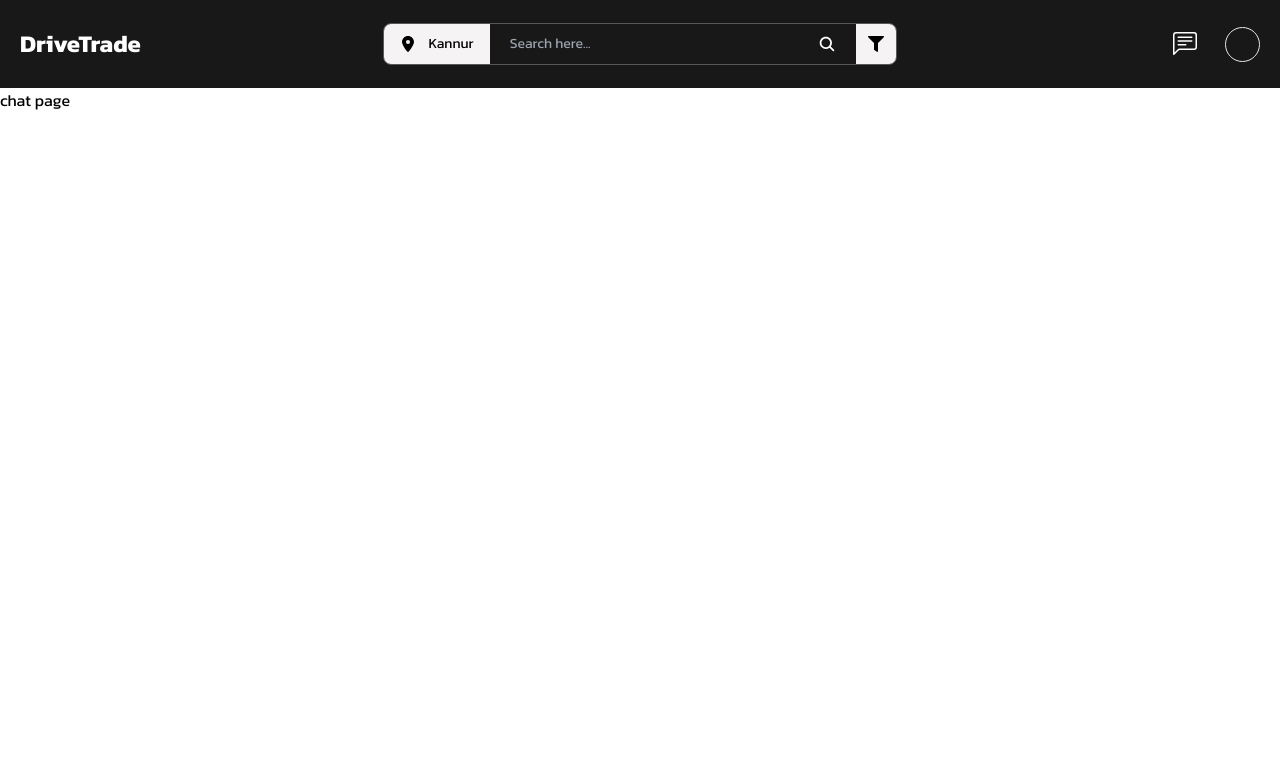
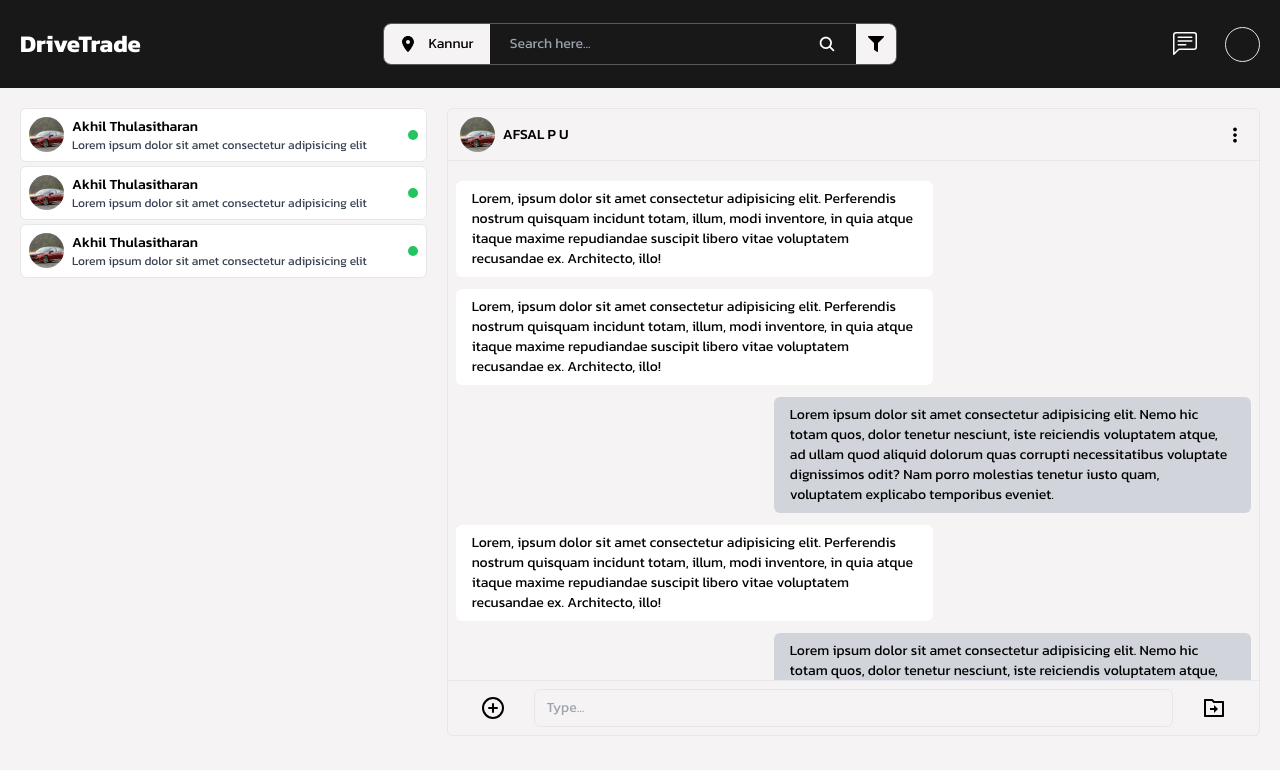
Before and after one commit to afsal-p-u/drive-trade, a React (Vite) app in the folder user/: page /chat in a window 1280 px wide. Shown: the top 770 px of the page. Built offline with nearby package versions, Linux system fonts and the light colour scheme.

Commit message:
chat page added & some design issues left / v1

```diff
--- /dev/null
+++ b/user/src/components/chat/ChatMessage.tsx
@@ -0,0 +1,34 @@
+import React from 'react'
+
+const ChatMessage = ({ incoming }: { incoming: boolean }) => {
+  return (
+    <>
+        {incoming ? (
+        <div className="flex justify-start">
+            <div className="incoming bg-white px-4 py-2 rounded-md w-[60%]">
+              <p className="text-sm">
+                Lorem, ipsum dolor sit amet consectetur adipisicing elit.
+                Perferendis nostrum quisquam incidunt totam, illum, modi
+                inventore, in quia atque itaque maxime repudiandae suscipit
+                libero vitae voluptatem recusandae ex. Architecto, illo!
+              </p>
+            </div>
+          </div>
+        ) : (
+            <div className="flex justify-end">
+                <div className="outgoing bg-gray-300 px-4 py-2 rounded-md w-[60%]">
+                  <p className="text-sm">
+                    Lorem ipsum dolor sit amet consectetur adipisicing elit. Nemo
+                    hic totam quos, dolor tenetur nesciunt, iste reiciendis
+                    voluptatem atque, ad ullam quod aliquid dolorum quas corrupti
+                    necessitatibus voluptate dignissimos odit? Nam porro molestias
+                    tenetur iusto quam, voluptatem explicabo temporibus eveniet.
+                  </p>
+                </div>
+            </div>
+        )}
+    </>
+  )
+}
+
+export default ChatMessage
--- /dev/null
+++ b/user/src/components/chat/ChatUserList.tsx
@@ -0,0 +1,25 @@
+import civic from '../../assets/civic.jpg'
+
+const ChatUserList = () => {
+  return (
+    <div className="border-[1px] flex items-center justify-between px-2 py-2 bg-white cursor-pointer rounded-md">
+      <div className="flex gap-2">
+        <div className="w-[35px] h-[35px] rounded-full overflow-hidden">
+          <img src={civic} className='w-full h-full object-cover' alt="" />
+        </div>
+
+        <div className="">
+          <p className="text-sm font-medium">Akhil Thulasitharan</p>
+
+          <p className="text-xs text-gray-700">
+            Lorem ipsum dolor sit amet consectetur adipisicing elit
+          </p>
+        </div>
+      </div>
+
+      <div className="w-[10px] h-[10px] rounded-full bg-green-500"></div>
+    </div>
+  );
+};
+
+export default ChatUserList;
--- a/user/src/components/index.ts
+++ b/user/src/components/index.ts
@@ -11,3 +11,7 @@ export { default as CustomButton } from './CustomButton'
 // item view
 export { default as ItemViewsmImage } from './item-view/ItemViewSmImage'
 export { default as SpecificationItem } from './item-view/SpecificationItem'
+
+// chat
+export { default as ChatUserList } from './chat/ChatUserList'
+export { default as ChatMessage } from './chat/ChatMessage'
--- a/user/src/components/item-view/ItemViewSmImage.tsx
+++ b/user/src/components/item-view/ItemViewSmImage.tsx
@@ -7,8 +7,8 @@ type ItemViewSmImageProps = {
 const ItemViewSmImage = ({ image }: ItemViewSmImageProps) => {
   return (
     <div>
-      <div className="w-[100px] h-[100px]">
-        <img src={image} alt="" />
+      <div className="w-[125px] h-[65px] cursor-pointer">
+        <img src={image} alt="" className="w-full h-full object-cover" />
       </div>
     </div>
   );
--- a/user/src/pages/Chat.tsx
+++ b/user/src/pages/Chat.tsx
@@ -1,11 +1,63 @@
-
+import { ChatMessage, ChatUserList } from "../components";
+import { IoMdMore } from "react-icons/io";
+import civic from "../assets/civic.jpg";
+import { LuPlusCircle } from "react-icons/lu";
+import { RiFolderTransferLine } from "react-icons/ri";
 
 const Chat = () => {
   return (
-    <div>
-      chat page
+    <div className="min-h-[89vh] bg-primary">
+      <div className="flex gap-5 px-[20px] py-5">
+        <div className="basis-2/6 gap-1 flex flex-col">
+          <ChatUserList />
+          <ChatUserList />
+          <ChatUserList />
+        </div>
+
+        <div className="basis-4/6">
+          <div className="border-[1px] rounded-md">
+            <div className="flex justify-between px-3 items-center py-2 border-b-[1px]">
+              <div className="flex gap-2 items-center">
+                <div className="w-[35px] h-[35px] rounded-full overflow-hidden">
+                  <img
+                    src={civic}
+                    className="w-full h-full object-cover"
+                    alt=""
+                  />
+                </div>
+
+                <p className="text-sm font-medium">AFSAL P U</p>
+              </div>
+
+              <IoMdMore className="text-black text-2xl cursor-pointer" />
+            </div>
+
+            <div className="min-h-[65vh] max-h-[65vh] overflow-y-scroll px-2 py-5 flex flex-col gap-3 border-b-[1px]">
+              <ChatMessage incoming={true} />
+              <ChatMessage incoming={true} />
+              <ChatMessage incoming={false} />
+              <ChatMessage incoming={true} />
+              <ChatMessage incoming={false} />
+            </div>
+
+            <div className="flex items-center px-4 py-2 gap-3">
+              <div className="basis-1/12 flex items-center justify-center">
+                <LuPlusCircle className="text-2xl cursor-pointer" />
+              </div>
+
+              <div className="flex items-center px-3 py-2 border-[1px] rounded-md basis-11/12">
+                <input type="text" placeholder="Type..." className="outline-none text-sm bg-transparent w-full" />
+              </div>
+
+              <div className="basis-1/12 flex items-center justify-center">
+                <RiFolderTransferLine className="text-2xl cursor-pointer" />
+              </div>
+            </div>
+          </div>
+        </div>
+      </div>
     </div>
-  )
-}
+  );
+};
 
-export default Chat
+export default Chat;
--- a/user/src/pages/ItemView.tsx
+++ b/user/src/pages/ItemView.tsx
@@ -1,7 +1,11 @@
 import civic from "../assets/civic.jpg";
 import { PiEngineBold } from "react-icons/pi";
 import { LuFuel } from "react-icons/lu";
-import { IoChatboxEllipsesOutline, IoSpeedometerOutline, IoCarSportOutline } from "react-icons/io5";
+import {
+  IoChatboxEllipsesOutline,
+  IoSpeedometerOutline,
+  IoCarSportOutline,
+} from "react-icons/io5";
 import { MdOutlineAirlineSeatReclineNormal } from "react-icons/md";
 import { FaCarSide, FaBookmark, FaRegUser } from "react-icons/fa";
 import { TbManualGearbox } from "react-icons/tb";
@@ -48,15 +52,19 @@ const demmyData = [
 
 const ItemView = () => {
   return (
-    <div className="bg-primary">
-      <div className="px-[20px] min-h-[80vh] flex gap-32">
-        <div className="basis-3/5 flex flex-col py-5">
-          <div className="w-full h-[400px] rounded-sm shadow-md">
-            <img src={civic} alt="" className="w-full h-full object-cover" />
+    <div className="bg-primary min-h-[89vh]">
+      <div className="px-[20px] flex gap-5">
+        <div className="basis-3/5 flex gap-5 py-5">
+          <div className="h-[400px] rounded-sm shadow-md basis-4/5">
+            <img
+              src={civic}
+              alt=""
+              className="w-full h-full object-cover cursor-pointer"
+            />
           </div>
 
-          <div className="mt-3 flex gap-6">
-            <ItemViewsmImage image={civic} />
+          <div className="flex flex-col gap-4 basis-1/5">
+            {/* max 5 images */}
             <ItemViewsmImage image={civic} />
             <ItemViewsmImage image={civic} />
             <ItemViewsmImage image={civic} />
@@ -66,9 +74,14 @@ const ItemView = () => {
         </div>
 
         <div className="basis-2/5 py-5 border-l-[1px] pl-5">
-          <h2 className="text-xl font-medium text-gray-700">
+          <h2 className="text-xl font-medium text-gray-900">
             Honda Civic 2018
           </h2>
+
+          <p className="text-sm my-1 text-gray-800">
+            Lorem ipsum dolor sit amet consectetur adipisicing elit. Eligendi
+            magni ad provident suscipit atque placeat deserunt.
+          </p>
 
           <h1 className="text-2xl font-bold mt-2">5000</h1>
 
```
